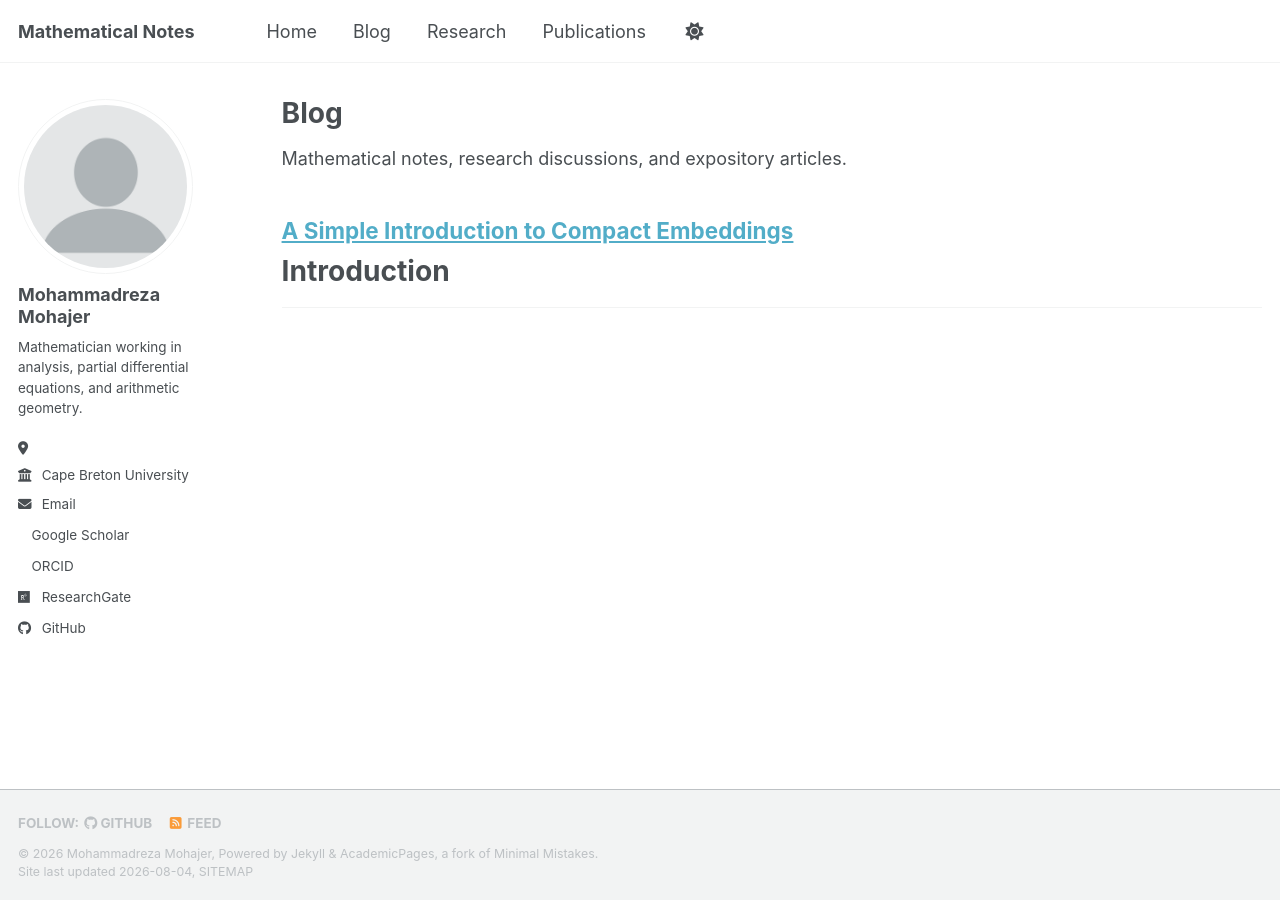
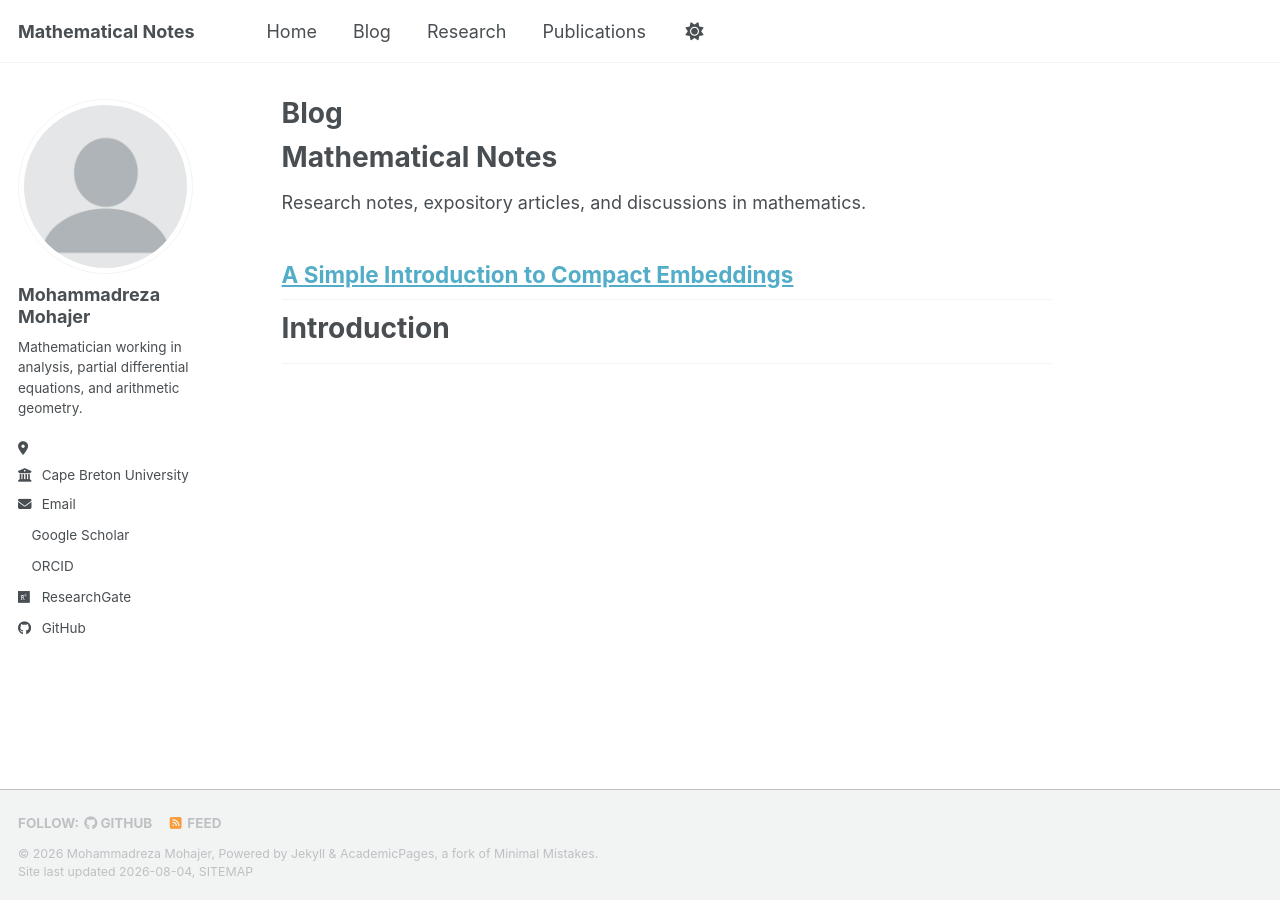
Before and after one commit to mohammadreza-mohajer/academic-pages-temp, a Jekyll site: the page built from blog.md, in a window 1280 px wide. Built offline with Jekyll 4.4.1, drawn with Linux system fonts in a browser that asks for light colours; a style sheet for code colours, icons or effects is not loaded.

Commit message:
Update blog.md

```diff
--- a/blog.md
+++ b/blog.md
@@ -1,11 +1,13 @@
 ---
 title: "Blog"
-layout: archive
+layout: single
 permalink: /blog/
 author_profile: true
 ---
 
-Mathematical notes, research discussions, and expository articles.
+# Mathematical Notes
+
+Research notes, expository articles, and discussions in mathematics.
 
 {% for post in site.posts %}
 
```
